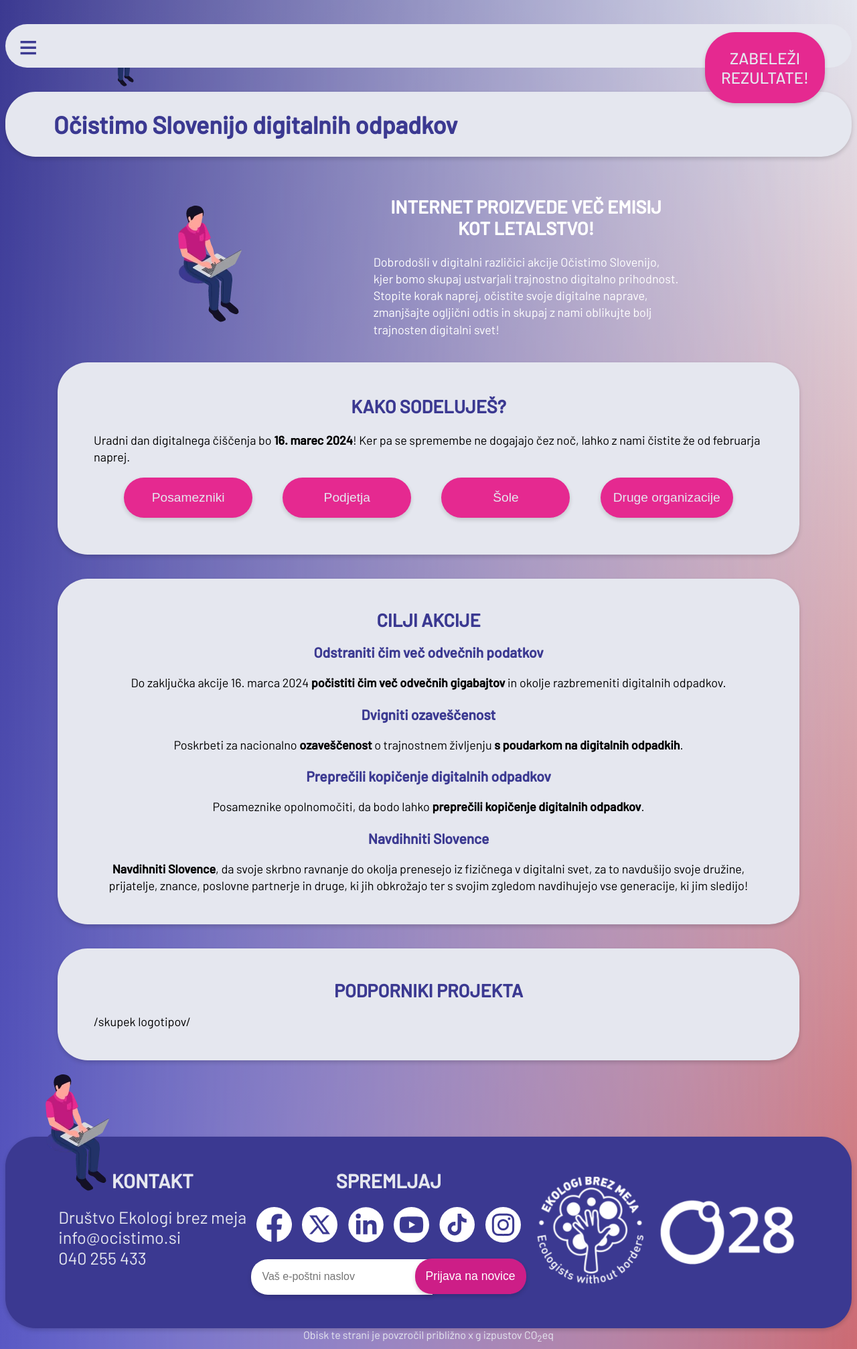
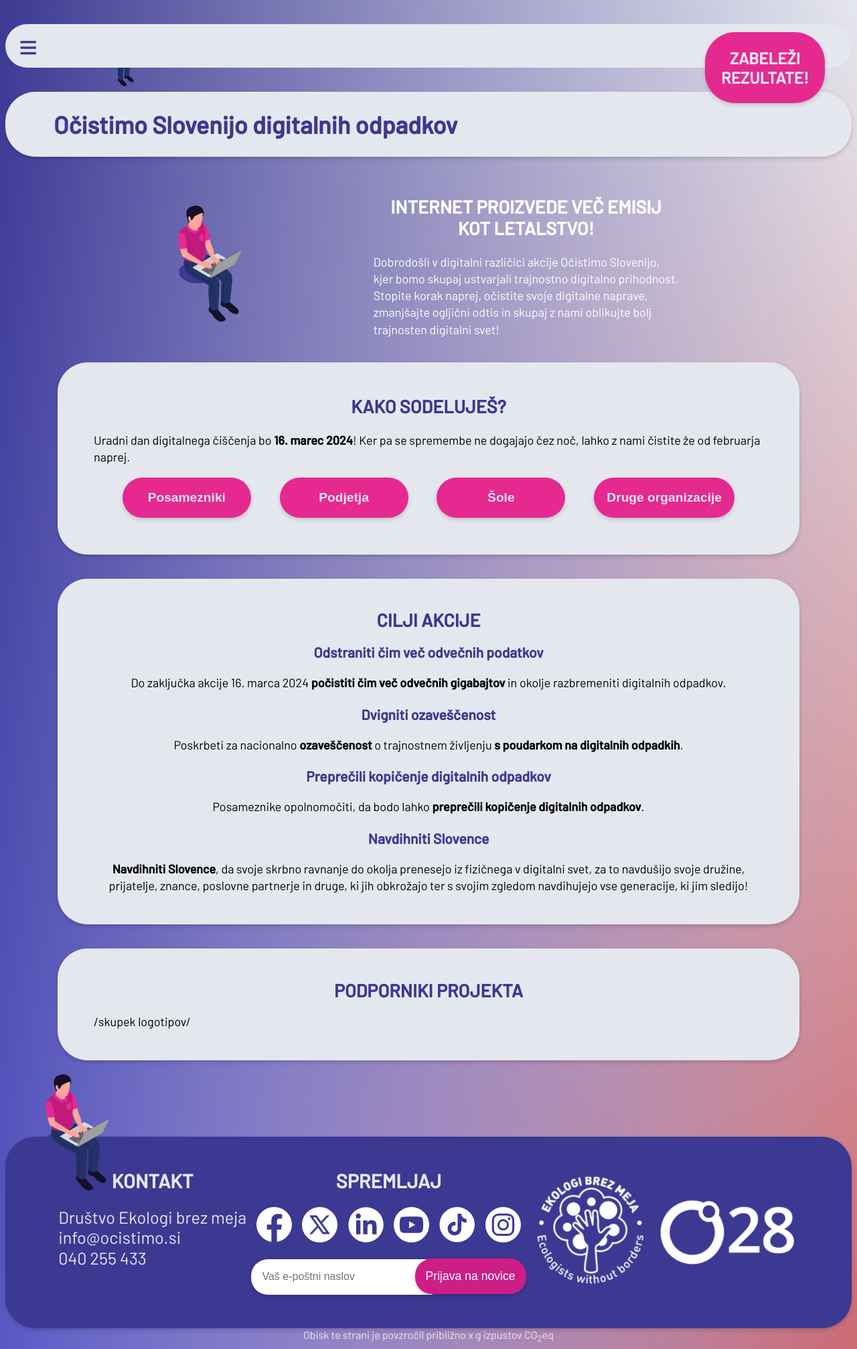
Before and after one commit to ewba/dcd-si, a Jekyll site: the page built from index.md, in a window 1280 px wide. Shown: the whole page at 67% size. Built offline with Jekyll 4.4.1, drawn with Linux system fonts in a browser that asks for light colours.

Commit message:
more a11y fixes

```diff
--- a/_layouts/default.html
+++ b/_layouts/default.html
@@ -32,7 +32,7 @@
   </head>
   <body a="auto">
     <a href="{{ site.baseurl | append: "/" }}" aria-hidden="true">
-      <img id="logoglav" src="{{ "/assets/img/sedecko.webp" | relative_url }}" width="50" height="92" alt="logo" aria-hidden="true">
+      <img id="logoglav" src="{{ "/assets/img/sedecko.webp" | relative_url }}" width="50" height="92" alt="logo" tabindex="-1" aria-hidden="true">
     </a>
     <nav id="menu">
       {%- include mainmenu.html -%}
--- a/_sass/main.scss
+++ b/_sass/main.scss
@@ -52,7 +52,7 @@
   @include curvyEdge();
   border: 0px solid $viola;
   text-align: center;
-  font-weight: 500;
+  font-weight: 600;
   cursor: pointer;
   a {
     color: $sivaSvetla;
```
